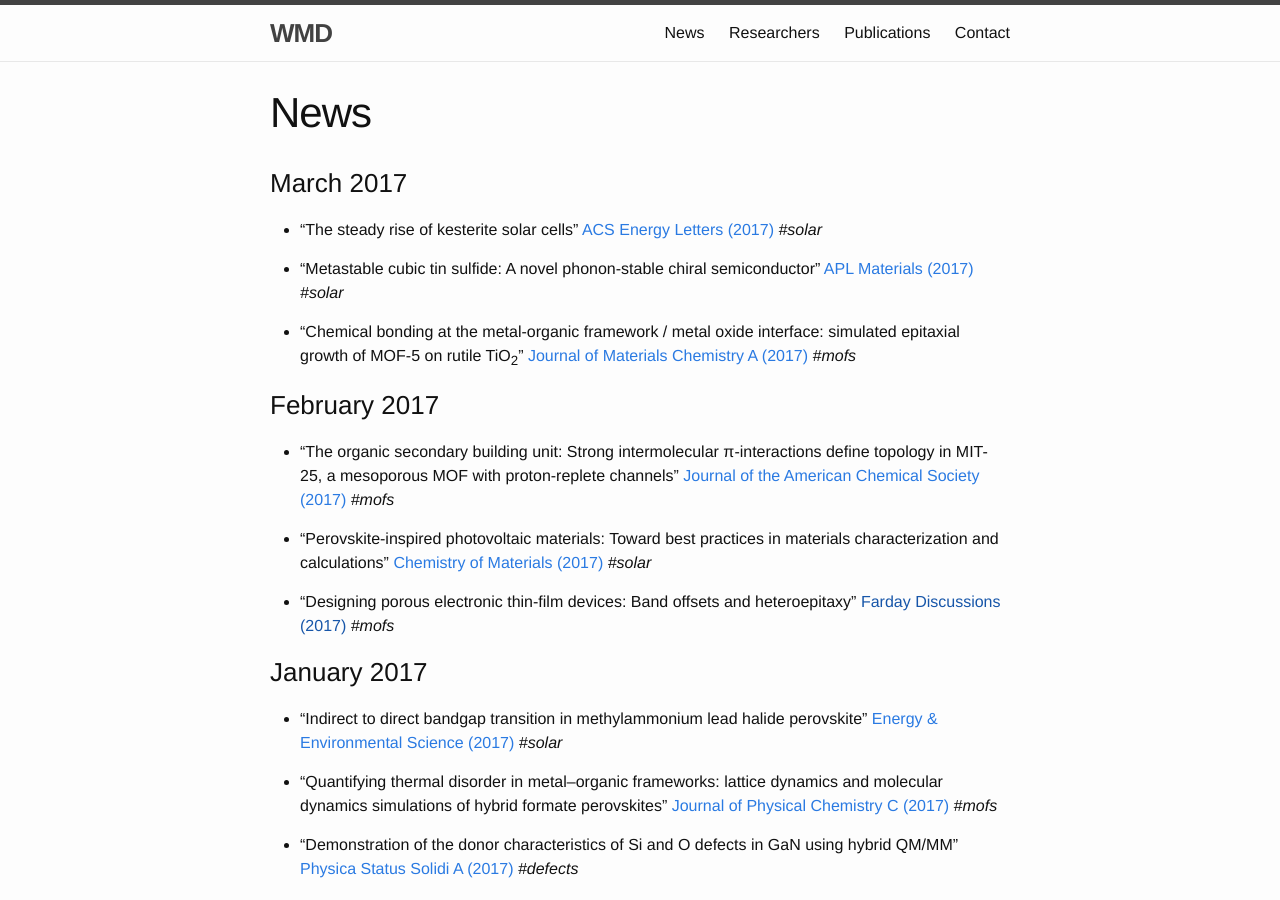
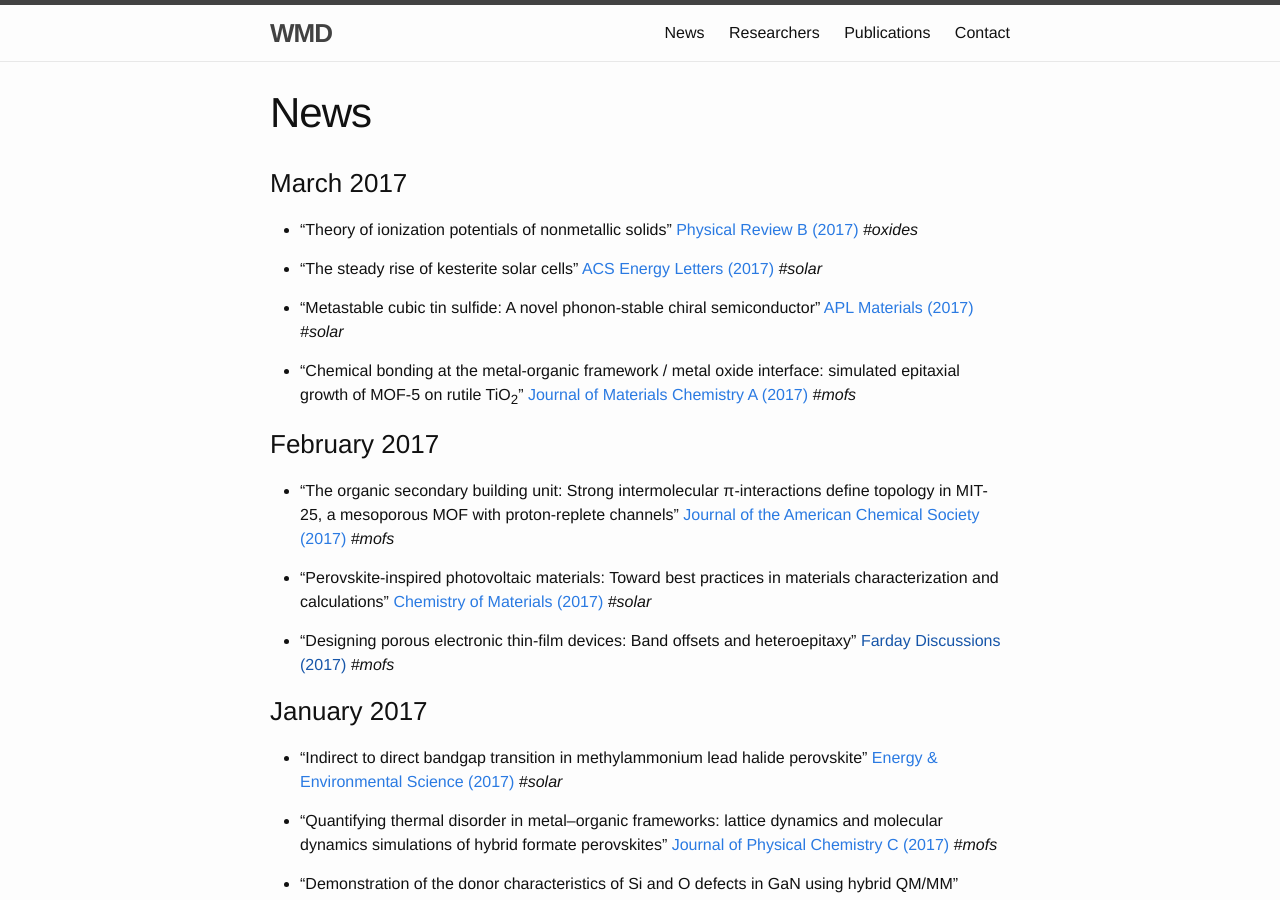
Before and after one commit to WMD-group/WMD-group.github.io, a Jekyll site: the page built from a_news.md, in a window 1280 px wide and 900 px high. Built offline with Jekyll 4.4.1, drawn with Linux system fonts in a browser that asks for light colours.

Commit message:
Keith's latest

```diff
--- a/a_news.md
+++ b/a_news.md
@@ -5,6 +5,9 @@ permalink: /news/
 ---
 
 ### March 2017
+
+* "Theory of ionization potentials of nonmetallic solids" [Physical Review B (2017)](http://journals.aps.org/prb/abstract/10.1103/PhysRevB.95.125309)
+*#oxides*
 
 * "The steady rise of kesterite solar cells" [ACS Energy Letters (2017)](http://pubs.acs.org/articlesonrequest/AOR-DfQrdu9v4gxXNAJaDUMb)
 *#solar*
```
